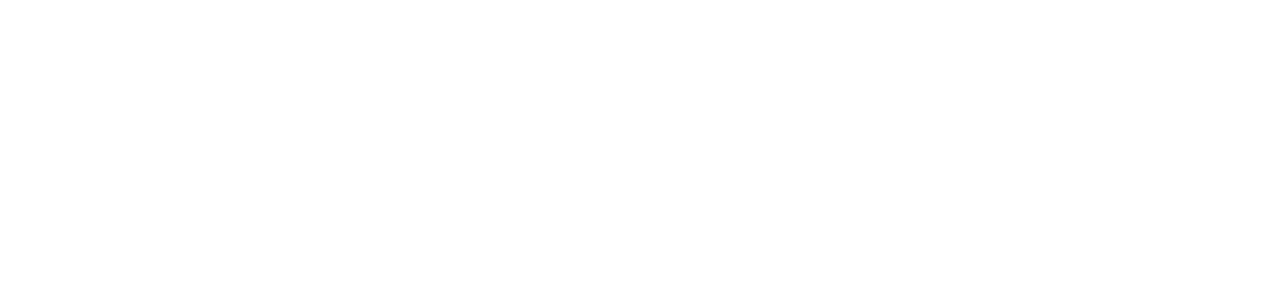
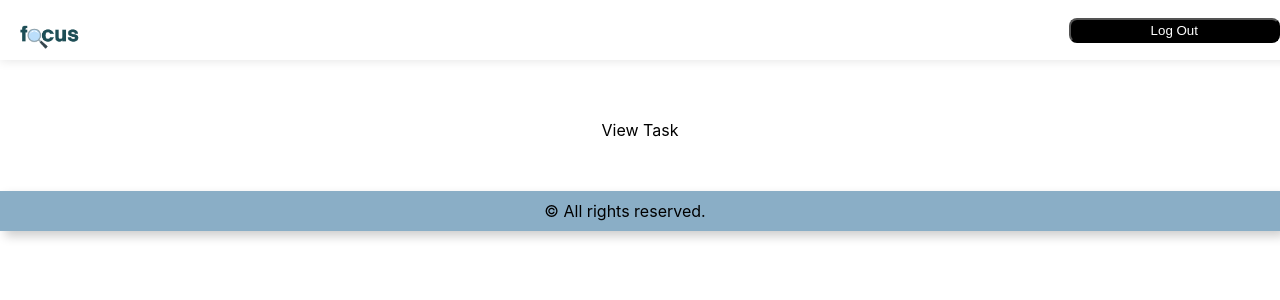
Before and after one commit to priscaolose/Group7_Capstone, a React (Create React App) app in the folder focus-app/: page /viewTask in a window 1280 px wide. Before the commit this address had no page. Shown: the top 300 px of the page. Built offline with nearby package versions, Linux system fonts and the light colour scheme; the HTML template or start-up script is replaced by a standard one.

Commit message:
Redirected from the login and registration to the dashboard

```diff
--- a/focus-app/src/App.js
+++ b/focus-app/src/App.js
@@ -9,6 +9,7 @@ import ManageAccount from "./ManageAccount"; // Import ManageAccount component
 import React, { useState } from "react";
 import { BrowserRouter, Routes, Route, Link } from "react-router-dom";
 import { UserProvider } from "./Components/context";
+import ViewTask from "./viewTask";
 
 function App() {
   const [loggedIn, setLoggedIn] = useState(false);
@@ -59,6 +60,11 @@ function App() {
               element={< EditTask />}
             />
 
+            <Route
+              path="/viewTask"
+              element={< ViewTask />}
+            />
+
           </Routes>
         </BrowserRouter>
       </div>
--- a/focus-app/src/Registration.js
+++ b/focus-app/src/Registration.js
@@ -141,7 +141,7 @@ const handleRegister = async (e) => {
         }
 
         const result = await response.json();
-        navigate('/addTask', { state: { email:user.email } });
+        navigate('/dashboard', { state: { email:user.email } });
         setSuccessMessage(result.message);
 
     } catch (error) {
--- a/focus-app/src/login.js
+++ b/focus-app/src/login.js
@@ -63,7 +63,7 @@ const Login = ({ login, loggedIn,logout }) => {
       const emailExists = await checkIfEmailExists(result.user.email);
       console.log("emailExists",emailExists)
       if (emailExists) {
-        navigate('/addTask', { state: { email: result.user.email } });
+        navigate('/dashboard', { state: { email: result.user.email } });
       } else {
         if (window.confirm("No account found with these details. Click OK to sign up and create an account.")) {
           window.location.href = "/registration"; // Redirects to the registration page
--- /dev/null
+++ b/focus-app/src/viewTask.js
@@ -0,0 +1,28 @@
+import React, { useState } from 'react';
+import Header2 from './Components/Header2';
+import Footer from './Components/Footer';
+import './CSSFolders/AddTask.css';
+import { useNavigate,useLocation } from 'react-router-dom';
+import { Grid2, Box, TextField, Button, InputAdornment, IconButton, Typography } from '@mui/material';
+import { Clear, TaskSharp } from '@mui/icons-material';
+import { addTask} from './Api/createTask';
+
+
+const ViewTask = ({ loggedIn, logout }) =>
+{
+    return (
+        <Box sx={{ flexGrow: 1 }}>
+          {/* Header */}
+          <Grid2 xs={12}>
+            <Header2 />
+          </Grid2>
+        View Task
+          {/* Footer */}
+          <Grid2 xs={12}>
+            <Footer />
+          </Grid2>
+        </Box>
+      );
+}
+
+export default ViewTask;
```
